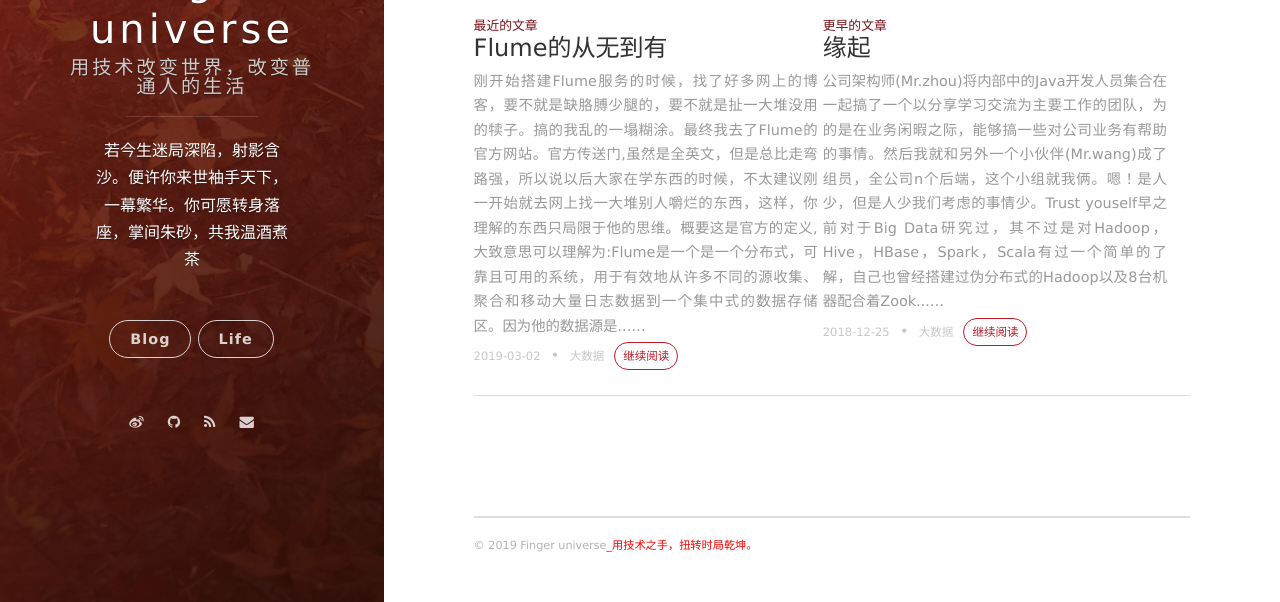
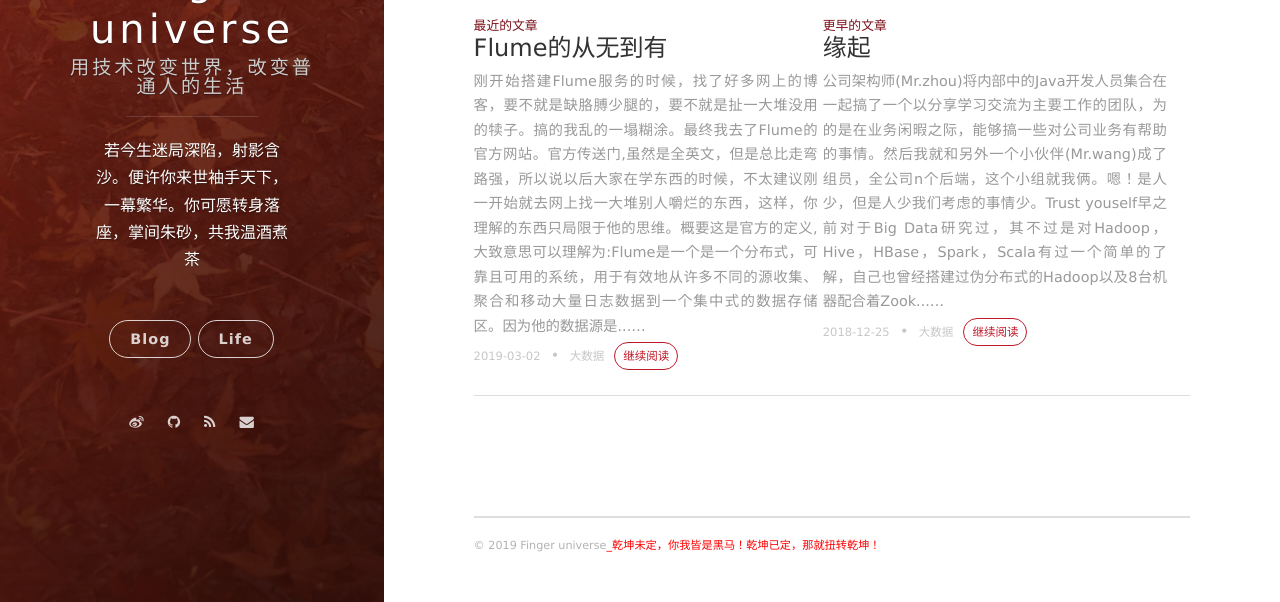
Before and after one commit to fanfan1997/fanfan1997, a Jekyll site: the page built from _posts/2019-02-01-先定一个小目标_这些都学完.md, in a window 1280 px wide and 900 px high, scrolled down 740 px, cut to the strip 298-900 px from the top of the window. Built offline with Jekyll 4.4.1, drawn with Linux system fonts in a browser that asks for light colours; nearby versions of some CDN libraries; comment, search, counter and statistics services are not loaded.

Commit message:
修改了尾部说明

```diff
--- a/_config.yml
+++ b/_config.yml
@@ -3,7 +3,7 @@ title: Finger universe
 subtitle: 用技术改变世界，改变普通人的生活
 description: 若今生迷局深陷，射影含沙。便许你来世袖手天下，一幕繁华。你可愿转身落座，掌间朱砂，共我温酒煮茶
 creator: <a href="http://onev.cat">@onevcat</a>
-tabName: _用技术之手，扭转时局乾坤。
+tabName: _乾坤未定，你我皆是黑马！乾坤已定，那就扭转乾坤！
 
 url: "https://1210958801.github.io"
 
```
